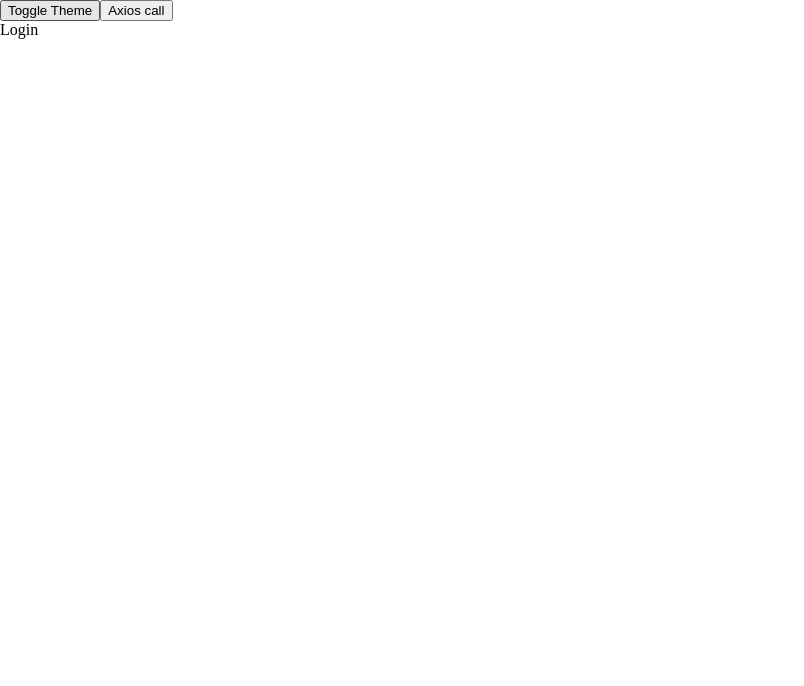
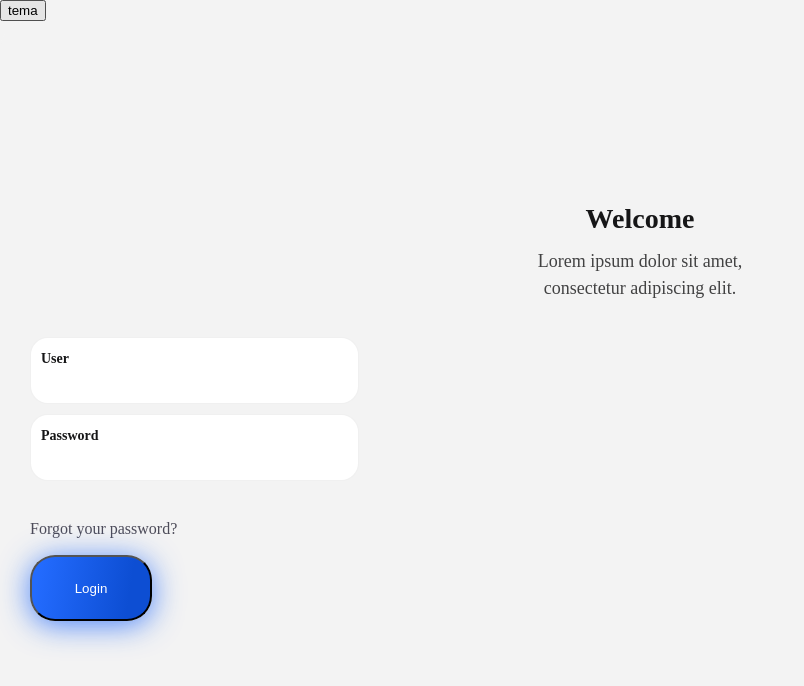
Before and after one commit to edcancios82/green-run-sports, a React (Create React App) app: page /login in a window 1280 px wide. Shown: the top 686 px of the page, without its empty margins (0-804 px from the left). Built offline with nearby package versions, Linux system fonts and the light colour scheme.

Commit message:
Public screens

```diff
--- a/src/App.tsx
+++ b/src/App.tsx
@@ -1,25 +1,13 @@
-import { useState } from "react";
-import { ThemeProvider } from "styled-components";
-import { myDarkTheme, myLightTheme } from "./constants/myTheme";
-import { axiosGet } from "./api/axiosRequest";
-import { Router } from "./routes/Router";
+import { ThemeProvider, UserProvider } from "./contexts";
+import { ThemeStylesWrapper } from "./wrappers";
 
 const App = () => {
-  const [theme, setTheme] = useState(myLightTheme);
-
-  const handleDarkMode = () =>
-    setTheme(theme === myLightTheme ? myDarkTheme : myLightTheme);
-
-  const handleAxios = () => axiosGet();
-
   return (
-    <ThemeProvider theme={theme}>
-      <>
-        <button onClick={handleDarkMode}>Toggle Theme</button>
-        <button onClick={handleAxios}>Axios call</button>
-        <Router />
-      </>
-    </ThemeProvider>
+    <UserProvider>
+      <ThemeProvider>
+        <ThemeStylesWrapper />
+      </ThemeProvider>
+    </UserProvider>
   );
 };
 
--- a/src/constants/myTheme.ts
+++ b/src/constants/myTheme.ts
@@ -6,6 +6,7 @@ const myLightTheme: DefaultTheme = {
     main: "#F3F3F3",
     primary: "#FFFFFF",
     secondary: "#161617",
+    tertiary: "#FFFFFF",
   },
 };
 
@@ -15,6 +16,7 @@ const myDarkTheme: DefaultTheme = {
     main: "#2C2B3E",
     primary: "#2C2B3E",
     secondary: "white",
+    tertiary: "#2F2F43",
   },
 };
 
--- /dev/null
+++ b/src/contexts/Theme.tsx
@@ -0,0 +1,33 @@
+import React, { FC, useReducer } from "react";
+
+interface ThemeContextProps {
+  mode?: string;
+}
+
+const initialState = { mode: "light" };
+
+export const ThemeContext = React.createContext<{
+  state: ThemeContextProps;
+  dispatch: React.Dispatch<any>;
+}>({
+  state: initialState,
+  dispatch: () => null,
+});
+
+const reducer = (state: ThemeContextProps, action: any) => {
+  switch (action.type) {
+    case "toggleThemeMode":
+      return { ...state, mode: action.mode };
+    default:
+      throw new Error("Unexpected action");
+  }
+};
+
+export const ThemeProvider: FC = ({ children }: any) => {
+  const [state, dispatch] = useReducer(reducer, initialState);
+  return (
+    <ThemeContext.Provider value={{ state, dispatch }}>
+      {children}
+    </ThemeContext.Provider>
+  );
+};
--- /dev/null
+++ b/src/contexts/User.tsx
@@ -0,0 +1,35 @@
+import React, { FC, useReducer } from "react";
+
+interface UserContextProps {
+  uid?: string | null;
+}
+
+const initialState = { uid: null };
+
+export const UserContext = React.createContext<{
+  state: UserContextProps;
+  dispatch: React.Dispatch<any>;
+}>({
+  state: initialState,
+  dispatch: () => null,
+});
+
+const reducer = (state: UserContextProps, action: any) => {
+  switch (action.type) {
+    case "setUserData":
+      return { ...state, uid: action.uid };
+    case "clear":
+      return { uid: null };
+    default:
+      throw new Error("Unexpected action");
+  }
+};
+
+export const UserProvider: FC = ({ children }: any) => {
+  const [state, dispatch] = useReducer(reducer, initialState);
+  return (
+    <UserContext.Provider value={{ state, dispatch }}>
+      {children}
+    </UserContext.Provider>
+  );
+};
--- /dev/null
+++ b/src/contexts/index.js
@@ -0,0 +1,2 @@
+export * from "./User";
+export * from "./Theme";
--- a/src/pages/public/Home/index.styles.ts
+++ b/src/pages/public/Home/index.styles.ts
@@ -23,7 +23,7 @@ export const Card = styled.div`
 
     h2 {
       margin: 0;
-      width: 75%;
+      width: 80%;
       font-family: DM Sans;
       font-style: normal;
       font-weight: bold;
@@ -32,7 +32,7 @@ export const Card = styled.div`
     }
 
     p {
-      width: 75%;
+      width: 80%;
       font-family: Epilogue;
       font-style: normal;
       font-weight: normal;
--- /dev/null
+++ b/src/pages/public/Login/index.styles.ts
@@ -0,0 +1,176 @@
+import styled, { css } from "styled-components";
+
+export const Container = styled.div`
+  ${({ theme }) => css`
+    background-color: ${theme.colors.main};
+    color: ${theme.colors.secondary};
+    width: 100%;
+    min-height: 100vh;
+    padding: 0;
+    position: absolute;
+    display: flex;
+    flex-direction: column;
+    justify-content: center;
+  `}
+`;
+
+export const Card = styled.div`
+  ${({ theme }) => css`
+    background-color: ${theme.colors.main};
+    color: ${theme.colors.secondary};
+    display: flex;
+    flex-direction: column;
+    justify-content: center;
+    align-items: center;
+    min-height: 100vh;
+    padding: 30px 20px;
+    text-align: left;
+    border-radius: 30px;
+
+    > h2 {
+      position: absolute;
+      height: 51px;
+      top: 202px;
+      margin: 0;
+      font-family: DM Sans;
+      font-style: normal;
+      font-weight: bold;
+      font-size: 28px;
+      line-height: 34px;
+    }
+
+    > p {
+      position: absolute;
+      width: 250px;
+      height: 54px;
+      top: 230px;
+      font-family: Epilogue;
+      font-style: normal;
+      font-weight: normal;
+      font-size: 18px;
+      line-height: 27px;
+      opacity: 0.8;
+      text-align: center;
+    }
+
+    button {
+      width: 122px;
+      height: 66px;
+      color: #fff;
+      background: linear-gradient(99deg, #236bfe 6.69%, #0d4ed3 80.95%);
+      box-shadow: 0px 4px 30px rgba(34, 105, 251, 0.8);
+      border-radius: 25px;
+    }
+  `}
+`;
+
+export const InputEmailContainer = styled.div`
+  ${({ theme }) => css`
+    position: absolute;
+    width: 329px;
+    height: 67px;
+    left: 30px;
+    top: 337px;
+
+    background-color: ${theme.colors.tertiary};
+    border: 1px solid rgba(0, 0, 0, 0.06);
+    box-sizing: border-box;
+    border-radius: 18px;
+
+    p {
+      margin: 10px 0 0 10px;
+      font-family: DM Sans;
+      font-style: normal;
+      font-weight: bold;
+      font-size: 14px;
+      line-height: 22px;
+    }
+
+    input {
+      width: 300px;
+      margin: 5px 0 0 10px;
+      border: none;
+      background-color: ${theme.colors.tertiary};
+      color: ${theme.colors.secondary};
+    }
+
+    .focus-visible {
+      outline: none;
+    }
+  `}
+`;
+
+export const InputPasswordContainer = styled.div`
+  ${({ theme }) => css`
+    position: absolute;
+    width: 329px;
+    height: 67px;
+    left: 30px;
+    top: 414px;
+
+    background-color: ${theme.colors.tertiary};
+    border: 1px solid rgba(0, 0, 0, 0.06);
+    box-sizing: border-box;
+    border-radius: 18px;
+
+    p {
+      margin: 10px 0 0 10px;
+      font-family: DM Sans;
+      font-style: normal;
+      font-weight: bold;
+      font-size: 14px;
+      line-height: 22px;
+    }
+
+    input {
+      width: 300px;
+      margin: 5px 0 0 10px;
+      border: none;
+      background-color: ${theme.colors.tertiary};
+      color: ${theme.colors.secondary};
+    }
+
+    .focus-visible {
+      outline: none;
+    }
+  `}
+`;
+
+export const CardFooter = styled.div`
+  width: 100%;
+
+  > p {
+    position: absolute;
+    width: 168px;
+    height: 20px;
+    left: 30px;
+    top: 503px;
+
+    font-family: DM Sans;
+    font-style: normal;
+    font-weight: normal;
+    font-size: 16px;
+    line-height: 20px;
+    display: flex;
+    align-items: center;
+    color: rgba(35, 34, 50, 0.8);
+  }
+
+  button {
+    display: flex;
+    flex-direction: row;
+    justify-content: center;
+    align-items: center;
+    padding: 22px 38px;
+
+    position: absolute;
+    width: 122px;
+    height: 66px;
+    left: 30px;
+    top: 555px;
+
+    background: linear-gradient(99deg, #236bfe 6.69%, #0d4ed3 80.95%);
+    box-shadow: 0px 4px 30px rgba(34, 105, 251, 0.8);
+    border-radius: 25px;
+  }
+`;
--- a/src/pages/public/Login/index.tsx
+++ b/src/pages/public/Login/index.tsx
@@ -1,19 +1,81 @@
 import { createUserWithEmailAndPassword } from "firebase/auth";
-import React from "react";
+import { useContext, useState } from "react";
+import { Link } from "react-router-dom";
+import { animated, useSpring } from "react-spring";
 import { auth } from "../../../constants/firebaseConfig";
+import { ThemeContext, UserContext } from "../../../contexts";
+import {
+  Card,
+  CardFooter,
+  Container,
+  InputEmailContainer,
+  InputPasswordContainer,
+} from "./index.styles";
 
 export const Login = () => {
+  const { state: themeState, dispatch: themeDispatch } =
+    useContext(ThemeContext);
+
+  const { dispatch: userDispatch } = useContext(UserContext);
+  const [userName, setUserName] = useState<string>("");
+  const [password, setPassword] = useState<string>("");
+
+  const cardProps = useSpring({
+    to: { opacity: 1 },
+    from: { opacity: 0 },
+    delay: 200,
+  });
+
   const handleSignIn = () => {
-    createUserWithEmailAndPassword(auth, "teste@teste.com", "password")
+    if (userName.length && password.length) {
+      createUserWithEmailAndPassword(auth, userName, password)
         .then((userCredential) => {
-        // Signed in
           const user = userCredential.user;
-        console.log(user, "user");
+          const { uid } = user;
+          userDispatch({
+            type: "setUserData",
+            uid,
+          });
         })
         .catch((error) => {
           const errorMessage = error.message;
           console.log(errorMessage, "errorMessage");
         });
+    }
   };
-  return <div>Login</div>;
+
+  const handleDarkMode = () =>
+    themeDispatch({
+      type: "toggleThemeMode",
+      mode: themeState.mode === "light" ? "dark" : "light",
+    });
+
+  return (
+    <Container>
+      <animated.div style={cardProps}>
+        <button onClick={handleDarkMode}>tema</button>
+        <Card>
+          <h2>Welcome</h2>
+          <p>Lorem ipsum dolor sit amet, consectetur adipiscing elit.</p>
+          <InputEmailContainer>
+            <p>User</p>
+            <input type="email" onChange={(e) => setUserName(e.target.value)} />
+          </InputEmailContainer>
+          <InputPasswordContainer>
+            <p>Password</p>
+            <input
+              type="password"
+              onChange={(e) => setPassword(e.target.value)}
+            />
+          </InputPasswordContainer>
+          <CardFooter>
+            <p>Forgot your password?</p>
+            <Link to="/login">
+              <button onClick={handleSignIn}>Login</button>
+            </Link>
+          </CardFooter>
+        </Card>
+      </animated.div>
+    </Container>
+  );
 };
--- a/src/styled.d.ts
+++ b/src/styled.d.ts
@@ -8,6 +8,7 @@ declare module "styled-components" {
       main: string;
       primary: string;
       secondary: string;
+      tertiary: string;
     };
   }
 }
--- /dev/null
+++ b/src/wrappers/ThemeStylesWrapper.tsx
@@ -0,0 +1,20 @@
+import { useContext, useEffect, useState } from "react";
+import { ThemeProvider as ThemeStylesProvider } from "styled-components";
+import { myDarkTheme, myLightTheme } from "../constants/myTheme";
+import { ThemeContext } from "../contexts";
+import { Router } from "../routes/Router";
+
+export const ThemeStylesWrapper = () => {
+  const { state } = useContext(ThemeContext);
+  const [darkMode, setDarkMode] = useState<boolean>(false);
+
+  useEffect(() => {
+    setDarkMode(state?.mode === "dark");
+  }, [state]);
+
+  return (
+    <ThemeStylesProvider theme={darkMode ? myDarkTheme : myLightTheme}>
+      <Router />
+    </ThemeStylesProvider>
+  );
+};
--- /dev/null
+++ b/src/wrappers/index.js
@@ -0,0 +1 @@
+export * from "./ThemeStylesWrapper";
```
Lines whose indentation alone changed are shown as unchanged.
